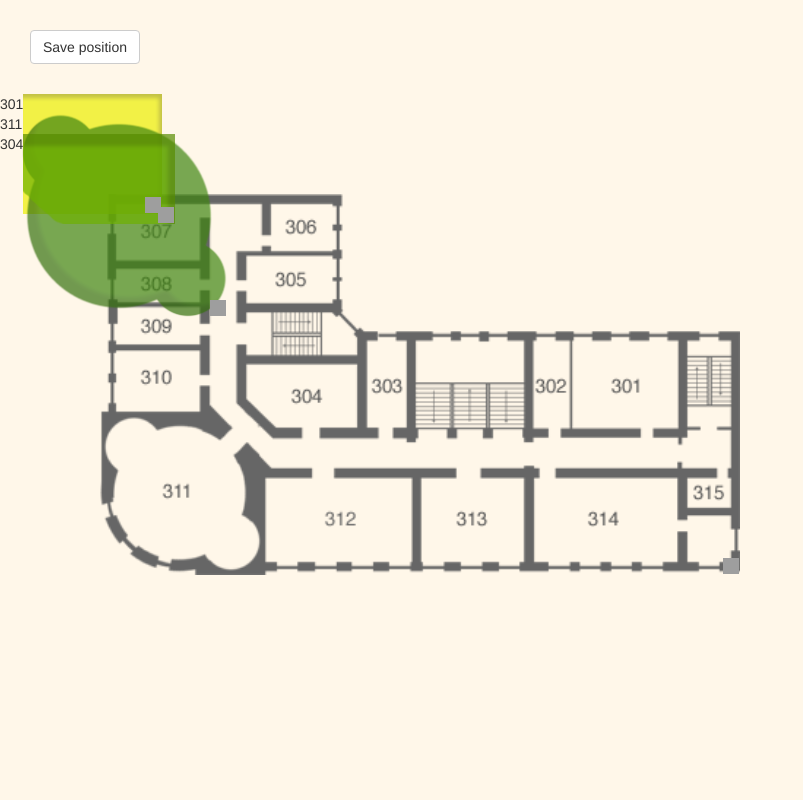
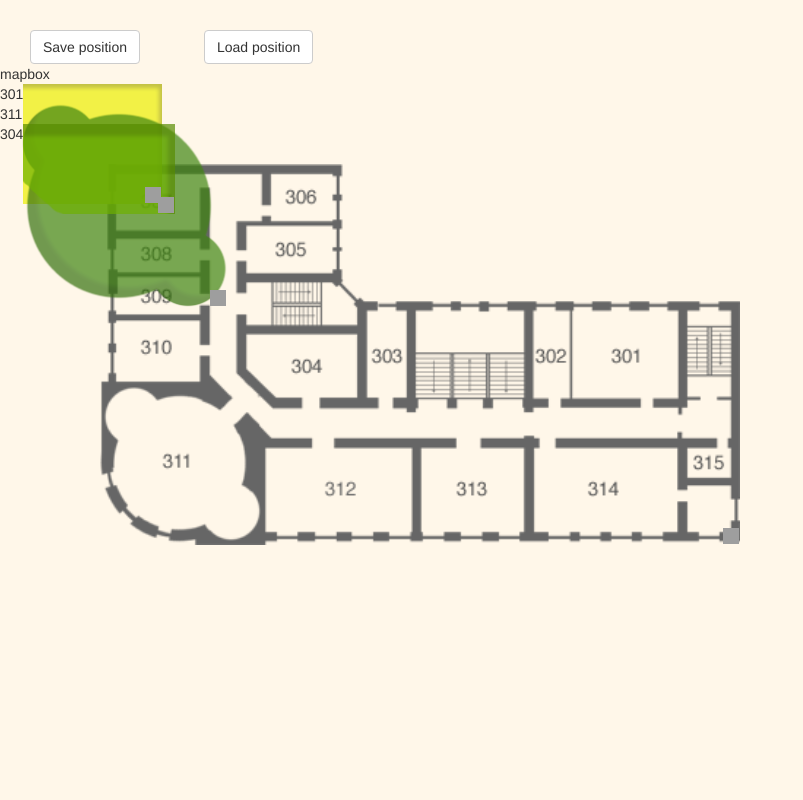
Before and after one commit to manyak-yuriy/frontend-HW-2, a website: page index.html in a window 1280 px wide. Shown: the top 800 px of the page, without its empty margins (0-803 px from the left). Drawn offline with nearby package versions, Linux system fonts and the light colour scheme; grey boxes are pictures that could not be loaded.

Commit message:
added some files

```diff
--- a/index.html
+++ b/index.html
@@ -19,75 +19,36 @@
  <!-- <meta http-equiv="refresh" content="5" /> -->
 
   <style>
-
-       #map {
-         position: absolute;
-         left: 100px;
-         top: 100px;
-
-         width: 50%;
-       }
-
-       .draggable .resizeable {
-         display: inline;
-         position: absolute;
-       }
-
-       #posSaver {
-           margin: 30px;
-       }
-
   </style>
 
   <script src="https://code.jquery.com/jquery-1.12.4.js"></script>
   <script src="https://code.jquery.com/ui/1.12.1/jquery-ui.js"></script>
   <link rel="stylesheet" type="text/css" href="http://code.jquery.com/ui/1.9.2/themes/base/jquery-ui.css">
-  <script>
 
-      $( function() {
-            $(".draggable" ).draggable();
-
-            $(".resizeable" ).resizable();
-
-            $("#map" ).resizable();
-
-            $('#posSaver').click(
-                function()
-                {
-                  $(".draggable").each(
-                    function()
-                    {
-                      console.log($(this).text());
-                    }
-                  );
-                }
-            );
-         }
-      );
-
-  </script>
 
 </head>
 
 <body>
 
 <button id="posSaver" class="btn btn-default">Save position</button>
+<button id="posLoader" class="btn btn-default">Load position</button>
 
-<div class="draggable">
+<div class="draggable" id="mapbox">
+    mapbox
     <img id="map" src="rooms/map-min.png">
 </div>
 
-<div class="draggable">
+<div class="draggable" id="301">
     301
     <img class="resizeable" src="rooms/r-301-30.png">
 </div>
 
-<div class="draggable">
+<div class="draggable" id="311">
     311
     <img class="resizeable" src="rooms/r-311-active.png">
 </div>
 
-<div class="draggable">
+<div class="draggable" id="304">
     304
     <img class="resizeable" src="rooms/r-304-200.png">
 </div>
--- a/script.js
+++ b/script.js
@@ -0,0 +1,21 @@
+$(  function()
+    {
+            $(".draggable" ).draggable();
+
+            $(".resizeable" ).resizable();
+
+            $("#map" ).resizable();
+
+            $('#posSaver').click(
+                function()
+                {
+                  $(".draggable").each(
+                    function()
+                    {
+                      console.log($(this).text());
+                    }
+                  );
+                }
+            );
+   }
+);
--- a/styles.css
+++ b/styles.css
@@ -1,5 +1,26 @@
+       #map {
+         position: absolute;
+         left: 100px;
+         top: 100px;
+
+         width: 50%;
+       }
+
+       .draggable .resizeable {
+         display: inline;
+         position: absolute;
+       }
+
+       button {
+           margin: 30px;
+       }
+
+
+
+
+
+
 p { color: red; }
-
 
 table td {
     border: 1px solid black;
```
